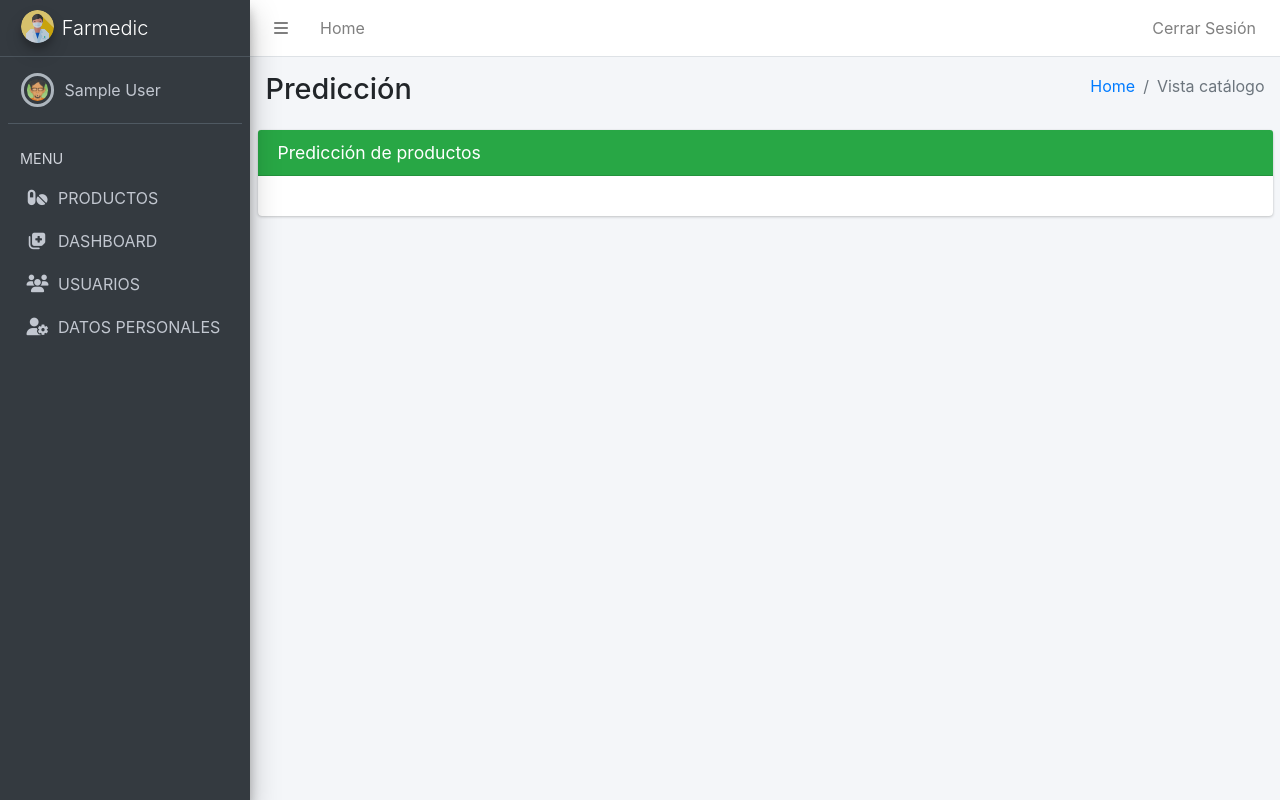
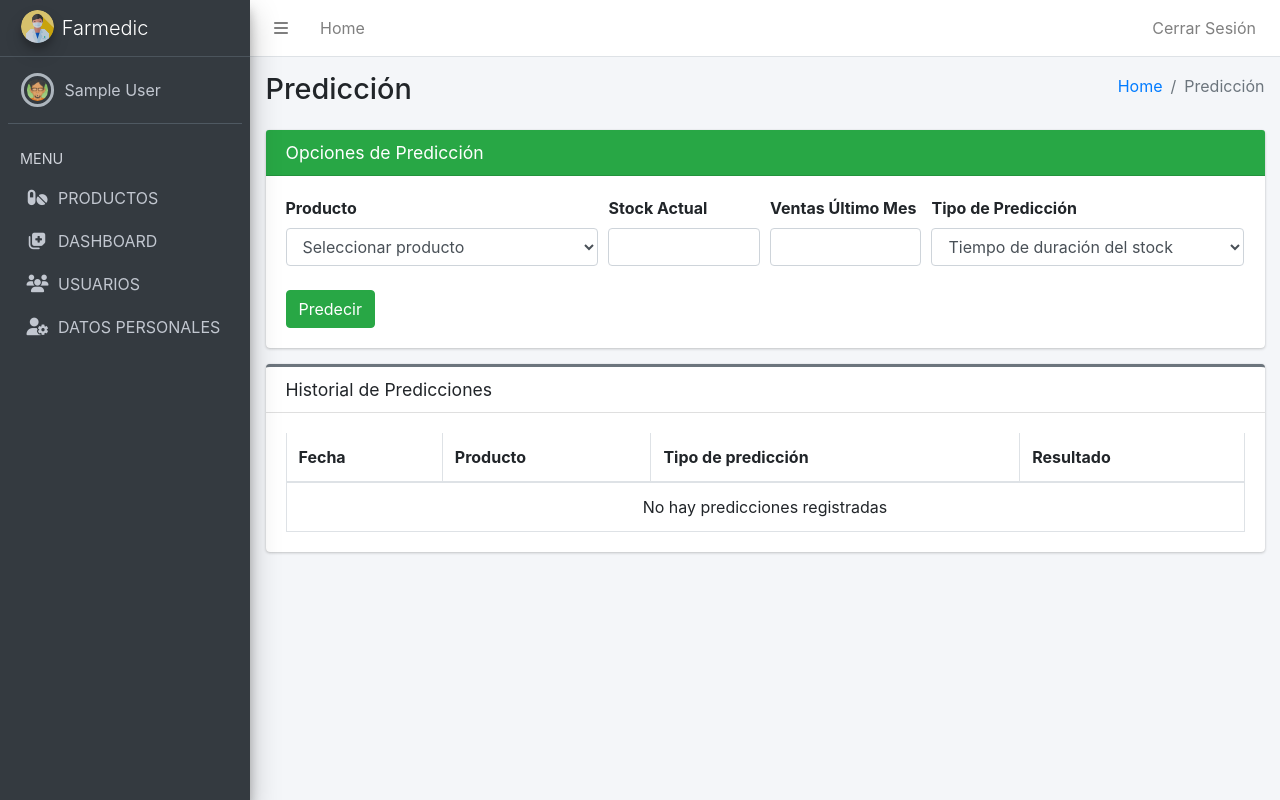
Before and after one commit to Kevalo1998/ModeloPredictivo, a Flask app: page /predicciones in a window 1280 px wide. Run offline with Flask 3, Linux system fonts and the light colour scheme; the visitor is signed in with stand-in values (Sample User, id 1); some libraries are stand-ins or nearby versions.

Commit message:
vista predictivo

```diff
--- a/app/templates/adm_prediccion.html
+++ b/app/templates/adm_prediccion.html
@@ -1,7 +1,8 @@
 {% extends 'layouts/base.html' %}
+
 {% block content %}
 <div class="content-wrapper">
-  <!-- Content Header -->
+  <!-- Encabezado -->
   <section class="content-header">
     <div class="container-fluid">
       <div class="row mb-2">
@@ -11,23 +12,145 @@
         <div class="col-sm-6">
           <ol class="breadcrumb float-sm-right">
             <li class="breadcrumb-item"><a href="{{ url_for('login.catalogo') }}">Home</a></li>
-            <li class="breadcrumb-item active">Vista catálogo</li>
+            <li class="breadcrumb-item active">Predicción</li>
           </ol>
         </div>
       </div>
     </div>
   </section>
-  <!-- Buscar producto -->
-  <section>
+
+  <!-- Predicción de productos -->
+  <section class="content">
     <div class="container-fluid">
+
       <div class="card card-success">
         <div class="card-header">
-          <h3 class="card-title">Predicción de productos</h3>
+          <h3 class="card-title">Opciones de Predicción</h3>
         </div>
         <div class="card-body">
+
+          <!-- Formulario de predicción -->
+          <form id="formPrediccion">
+            <div class="form-row">
+
+              <div class="form-group col-md-4">
+                <label>Producto</label>
+                <select class="form-control" id="producto_id" name="producto_id">
+                  <option value="">Seleccionar producto</option>
+                  {% for producto in productos %}
+                    <option value="{{ producto.id }}">{{ producto.nombre }}</option>
+                  {% endfor %}
+                </select>
+              </div>
+
+              <div class="form-group col-md-2">
+                <label>Stock Actual</label>
+                <input type="number" class="form-control" id="stock_actual" name="stock_actual" required>
+              </div>
+
+              <div class="form-group col-md-2">
+                <label>Ventas Último Mes</label>
+                <input type="number" class="form-control" id="ventas_mes" name="ventas_mes" required>
+              </div>
+
+              <div class="form-group col-md-4">
+                <label>Tipo de Predicción</label>
+                <select class="form-control" id="tipo_prediccion" name="tipo_prediccion">
+                  <option value="dias_duracion">Tiempo de duración del stock</option>
+                  <option value="stock_minimo">Stock necesario para stock mínimo</option>
+                  <option value="ppi">Pedidos Insatisfechos (PPI)</option>
+                  <option value="tmr">Tiempo medio de reabastecimiento (TMR)</option>
+                  <option value="ncsm">Nivel de cobertura de stock mínimo (NCSM)</option>
+                  <option value="iod">Índice de desabastecimiento (IOD)</option>
+                </select>
+              </div>
+
+            </div>
+
+            <button type="submit" class="btn btn-success mt-2">Predecir</button>
+          </form>
+
+          <!-- Resultado -->
+          <div class="mt-4" id="resultado_prediccion" style="display:none;">
+            <h5>Resultado:</h5>
+            <p id="texto_resultado"></p>
+          </div>
+
         </div>
       </div>
+
+      <!-- Historial -->
+      <div class="card card-outline card-secondary">
+        <div class="card-header">
+          <h3 class="card-title">Historial de Predicciones</h3>
+        </div>
+        <div class="card-body table-responsive">
+          <table class="table table-bordered table-hover">
+            <thead>
+              <tr>
+                <th>Fecha</th>
+                <th>Producto</th>
+                <th>Tipo de predicción</th>
+                <th>Resultado</th>
+              </tr>
+            </thead>
+            <tbody>
+              {% for registro in historial %}
+              <tr>
+                <td>{{ registro.fecha }}</td>
+                <td>{{ registro.producto_nombre }}</td>
+                <td>{{ registro.tipo }}</td>
+                <td>{{ registro.resultado }}</td>
+              </tr>
+              {% endfor %}
+              {% if historial|length == 0 %}
+              <tr>
+                <td colspan="4" class="text-center">No hay predicciones registradas</td>
+              </tr>
+              {% endif %}
+            </tbody>
+          </table>
+        </div>
+      </div>
+
     </div>
   </section>
 </div>
+
+<!-- JS para mostrar resultado -->
+<script>
+document.getElementById('formPrediccion').addEventListener('submit', async function(e) {
+  e.preventDefault();
+
+  const form = e.target;
+  const data = {
+    producto_id: form.producto_id.value,
+    stock_actual: form.stock_actual.value,
+    ventas_mes: form.ventas_mes.value,
+    tipo_prediccion: form.tipo_prediccion.value
+  };
+
+  const response = await fetch('/prediccion/api', {
+    method: 'POST',
+    headers: { 'Content-Type': 'application/json' },
+    body: JSON.stringify(data)
+  });
+
+  const result = await response.json();
+  document.getElementById('texto_resultado').innerText = result.mensaje;
+  document.getElementById('resultado_prediccion').style.display = 'block';
+});
+</script>
+<script>
+document.getElementById('producto_id').addEventListener('change', async function () {
+  const productoId = this.value;
+  if (!productoId) return;
+
+  const res = await fetch(`/producto/info/${productoId}`);
+  const data = await res.json();
+
+  document.getElementById('stock_actual').value = data.stock_actual || 0;
+  document.getElementById('ventas_mes').value = data.ventas_mes || 0;
+});
+</script>
 {% endblock %}
```
Also changed, not shown: app/controllers/ProductoController.py (+26 -0 lines).
